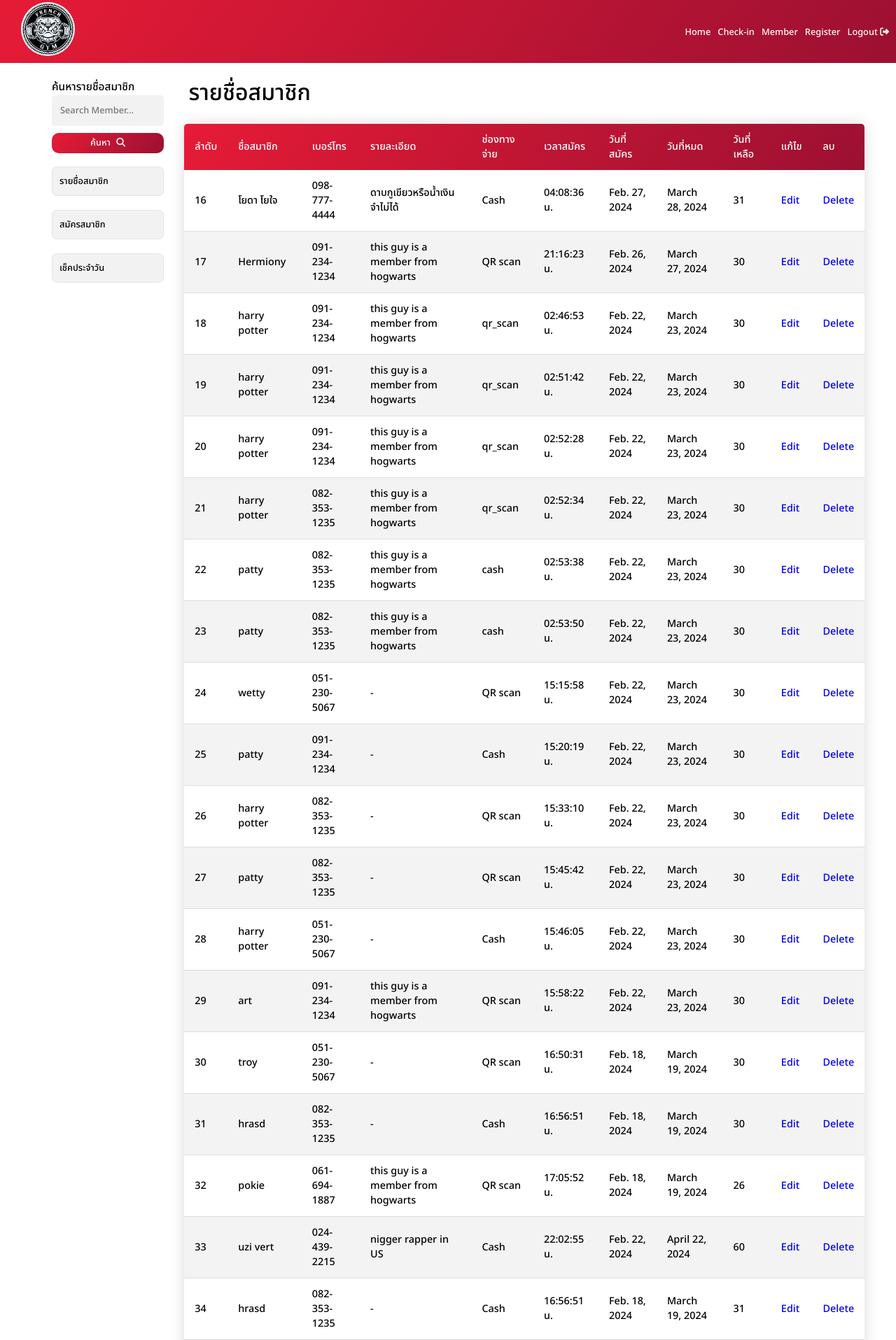
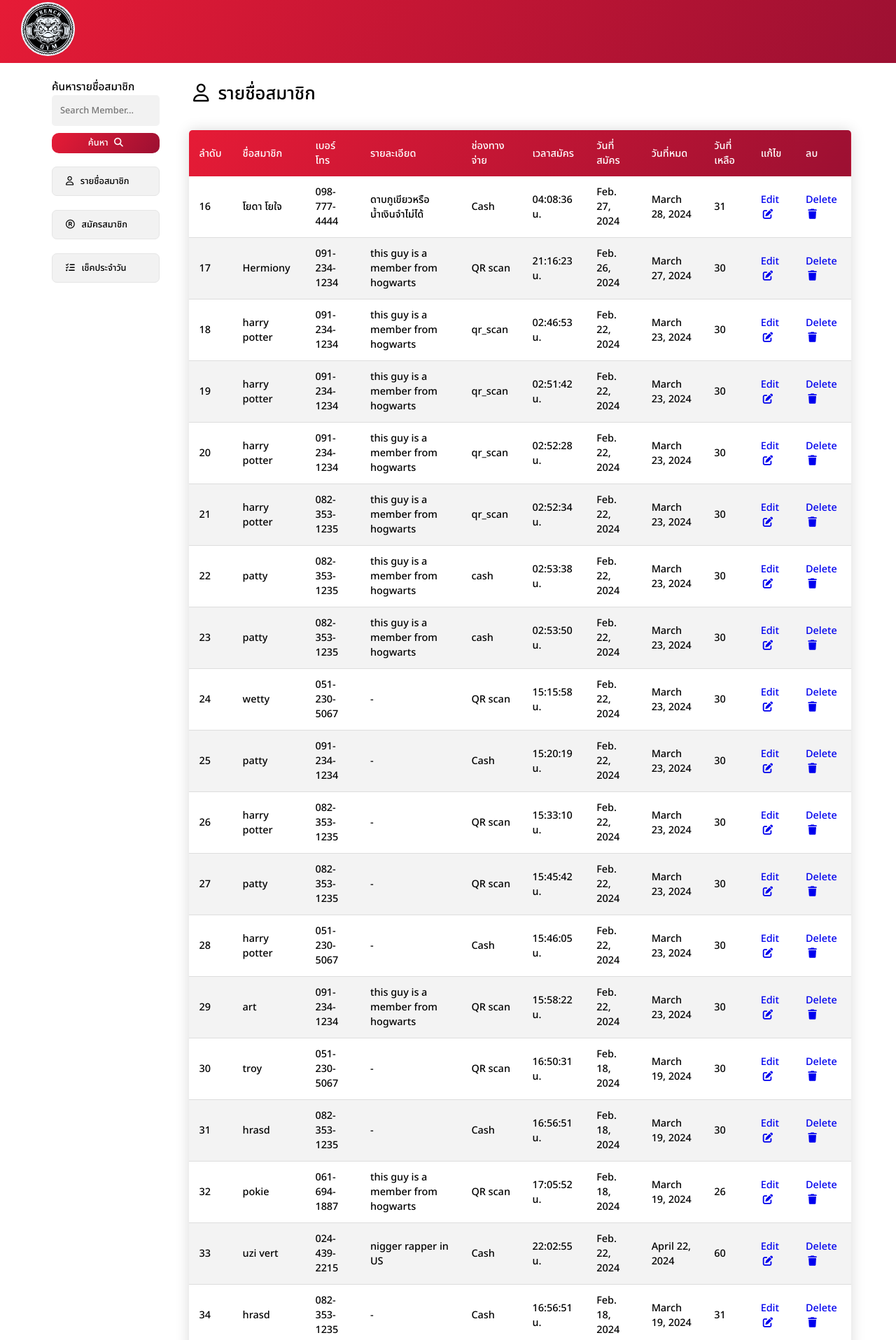
Before and after one commit to Toppu30/FrenchGYM, a Django app: page / in a window 1280 px wide. Shown: the top 1915 px of the page at 70% size. Run offline with Django 4.2, Linux system fonts and the light colour scheme; data comes from the database, SQL or seed files in the repository; both versions use the stored data as it was after the commit.

Commit message:
frontend icon

```diff
--- a/membership/templates/edit.html
+++ b/membership/templates/edit.html
@@ -18,14 +18,14 @@
         </div>
 
         <ul class="menu">
-            <li><a href="#">Home</a></li>
+            <!-- <li><a href="#">Home</a></li>
             <li><a href="#">Check-in</a></li>
             <li><a href="#">Member</a></li>
             <li><a href="#">Register</a></li>
             <li><a href="#">Logout
                 <i class="fas fa-right-from-bracket"></i>
             </a>
-            </li>
+            </li> -->
         </ul>
     </nav>
 
--- a/membership/templates/home.html
+++ b/membership/templates/home.html
@@ -20,14 +20,14 @@
         </div>
 
         <ul class="menu">
-            <li><a href="#">Home</a></li>
+            <!-- <li><a href="#">Home</a></li>
             <li><a href="#">Check-in</a></li>
             <li><a href="#">Member</a></li>
             <li><a href="#">Register</a></li>
             <li><a href="#">Logout
                 <i class="fas fa-right-from-bracket"></i>
             </a>
-            </li>
+            </li> -->
         </ul>
     </nav>
     <!-- Nav End -->
@@ -47,18 +47,23 @@
             </form>
 
             <a href="/" class="sidebar-menus">
+                <i class="fa-regular fa-user"></i>
                 รายชื่อสมาชิก
             </a>
             <a href="/form/" class="sidebar-menus">
+                <i class="fa-regular fa-registered"></i>
                 สมัครสมาชิก
             </a>
             <a href="/check/" class="sidebar-menus">
+                <i class="fas fa-list-check"></i>
                 เช็คประจำวัน
             </a>
         </div>
         <div class="main-content">
             <div class="title-head">
-                <h1 class="text-head">รายชื่อสมาชิก</h1>
+                <h1 class="text-head">
+                    <i class="fa-regular fa-user"></i>
+                    รายชื่อสมาชิก</h1>
             </div>
             <table class="table">
                 <thead>
@@ -89,9 +94,13 @@
                         <td>{{ i.start_date }}</td>
                         <td>{{ i.end_date }}</td>
                         <td>{{ i.remain_day }}</td>
-                        <td><a href="/edit/{{ i.reg_id }}" class="button-edit">Edit</a>
+                        <td><a href="/edit/{{ i.reg_id }}" class="button-edit">Edit
+                            <i class="fas fa-pen-to-square"></i>
+                        </a>
                         </td>
-                        <td><a href="/delete/{{i.reg_id}}" class="button-delete">Delete</a>
+                        <td><a href="/delete/{{i.reg_id}}" class="button-delete">Delete
+                            <i class="fas fa-trash"></i>
+                        </a>
                         </td>
                     </tr>
                     {% endfor %}
@@ -101,9 +110,7 @@
     </div>
 
     <br>
-    <footer>
-        <p>© 2024 French GYM</p>
-    </footer>
+
 
 
     <!-- Container  End -->
@@ -112,4 +119,7 @@
 
     <!-- Table End -->
 </body>
+<footer>
+    <p>© 2024 French GYM</p>
+</footer>
 </html>
--- a/membership/templates/index.html
+++ b/membership/templates/index.html
@@ -12,9 +12,6 @@
         margin-left: 20px;
         margin-bottom: 20px;
         }
-
-
-
     </style>
 
 
--- a/static/css/style.css
+++ b/static/css/style.css
@@ -98,15 +98,26 @@ nav {
     box-shadow: 0 0 20px rgba(0, 0, 0, 0.15);
 }
 
+.sidebar-menus i {
+    margin-left: 0.70vw;
+    margin-right: 0.5vw;
+}
+.main-content {
+    margin-left: 2.5vw;
+}
+
 .table {
     border-collapse: collapse;
-    margin: 1.5vw 0 0 1.5vw;
     font-size: 0.9em;
     min-width: 400px;
     border-radius: 5px 5px 0 0;
     overflow: hidden;
     box-shadow: 0 0 20px rgba(0, 0, 0, 0.15);
-    width: 100%;
+
+}
+
+.table td i {
+    margin-left: 0.25vw;
 }
 
 .table thead tr {
@@ -116,8 +127,7 @@ nav {
     font-weight: bold;
 }
 
-.table th,
-.table td {
+.table th, .table td {
     padding: 12px 15px;
 }
 
@@ -196,9 +206,13 @@ nav {
     flex-direction: column;
 }
 
-.title-head {
-    margin: 1.5vw 0 0 2vw;
-    margin-bottom: 20px;
+.title-head h1 {
+    font-size: 2vw;
+    margin: 2vw 0 2.5vw 0.5vw;
+}
+
+.title-head h1 i {
+    margin-right: 0.5vw;
 }
 
 .select {
@@ -278,7 +292,8 @@ z-index: 1;
     margin-bottom: 15px;
 }
 h3 {
-    margin: 20px 0 0 20px;
+    margin: 0 0 0.75vw 0.25vw;
+    font-size: 1.5vw;
 }
 
 .active {
@@ -286,6 +301,9 @@ h3 {
     color: white;
 }
 
+.container-table {
+    margin-bottom: 2vw;
+}
 /* footer error start
 .container-footer {
     padding-bottom: 2.5rem;
```
Also changed, not shown: membership/templates/check_in.html (+13 -3 lines), membership/templates/check_member.html (+6 -2 lines), membership/templates/form.html (+7 -3 lines), membership/templates/search_results.html (+8 -3 lines), membership/templates/search_results_member.html (+9 -3 lines), membership/templates/user_form.html (+5 -2 lines), db.sqlite3.
